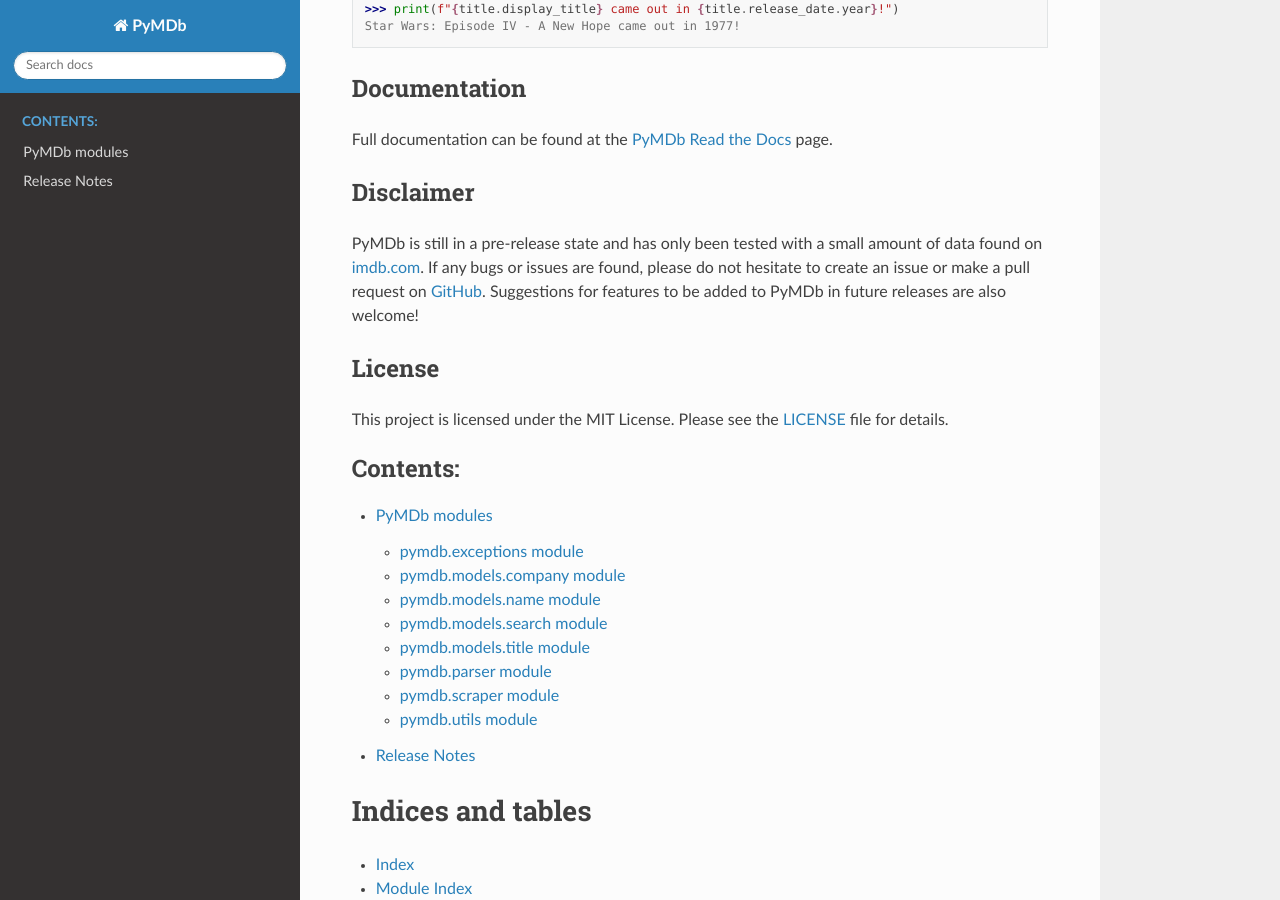
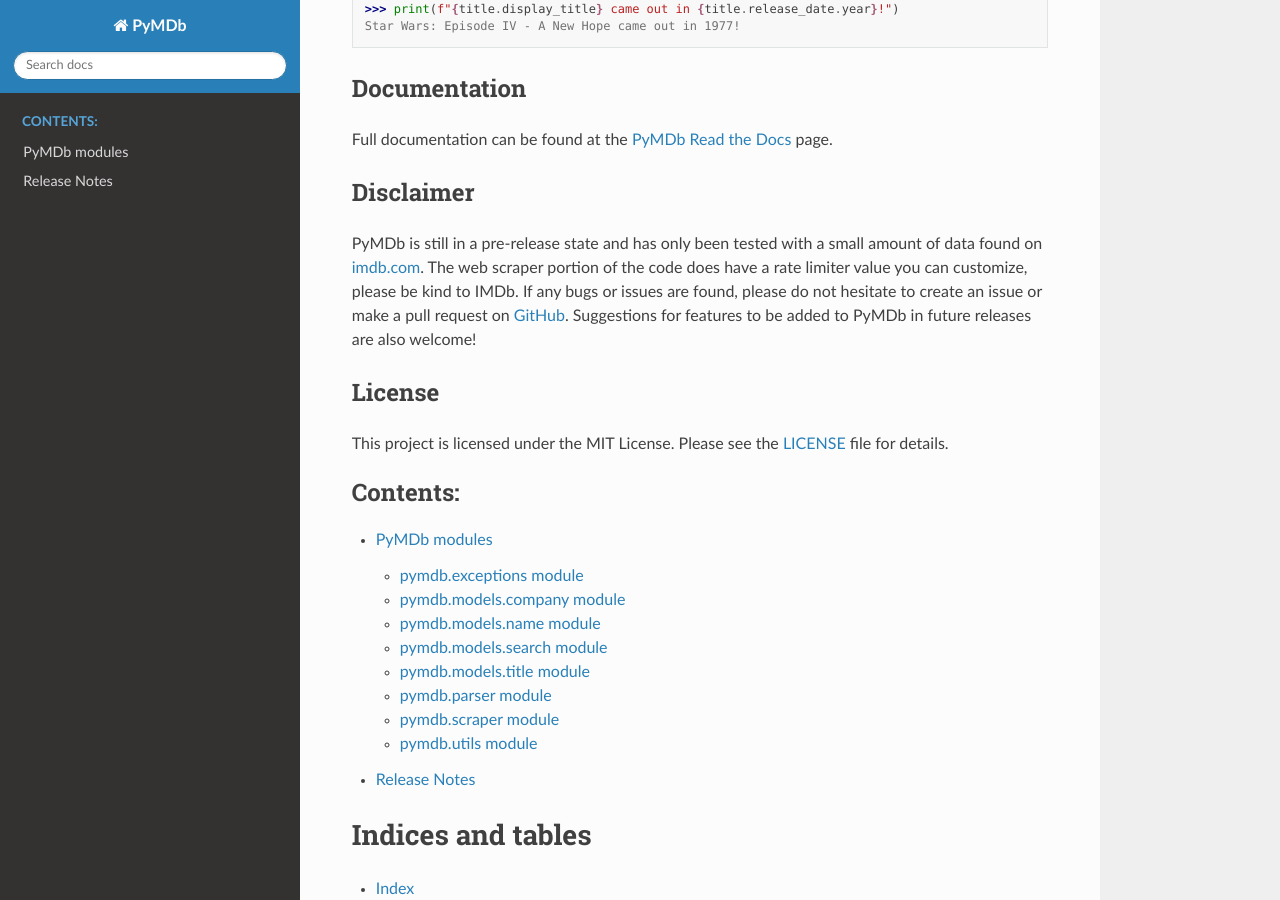
Before and after one commit to zembrodt/pymdb, a Sphinx documentation site: the page built from docs/index.rst, in a window 1280 px wide and 900 px high, scrolled down 1082 px. Built offline with Sphinx 7.4.7 and the Read the Docs theme 2.0.0, drawn with Linux system fonts in a browser that asks for light colours.

Commit message:
#12 Added rate limiter to imdb.com GET requests

```diff
--- a/README.md
+++ b/README.md
@@ -55,6 +55,7 @@
 ## Disclaimer
 
 PyMDb is still in a pre-release state and has only been tested with a small amount of data found on [imdb.com](http://imdb.com/).
+The web scraper portion of the code does have a rate limiter value you can customize, please be kind to IMDb.
 If any bugs or issues are found, please do not hesitate to create an issue or make a pull request on [GitHub](https://github.com/zembrodt/pymdb).
 Suggestions for features to be added to PyMDb in future releases are also welcome!
 
--- a/docs/modules/scraper.rst
+++ b/docs/modules/scraper.rst
@@ -7,4 +7,4 @@
 ------------
 .. autoclass:: PyMDbScraper
     :members:
-    :private-members:
+    :private-members: _rate_limit
--- a/docs/release_notes.rst
+++ b/docs/release_notes.rst
@@ -6,7 +6,8 @@
    - Added support for new 'Additional crew' terminology in a title's full credits
    - Added support for crew member value of 'unknown episodes' in a TV series
    - Added scraping fix for additional changes to full credits page
-   - Added support for Python 3.9
+   - Added support for Python 3.9 (`#10`_)
+   - Added a rate limiter to all GET requests to imdb.com (defaulted to 1000ms) (`#12`_)
 
 * Release 0.2.2 (17 January 2020)
 
```
Also changed, not shown: 1 other file.
